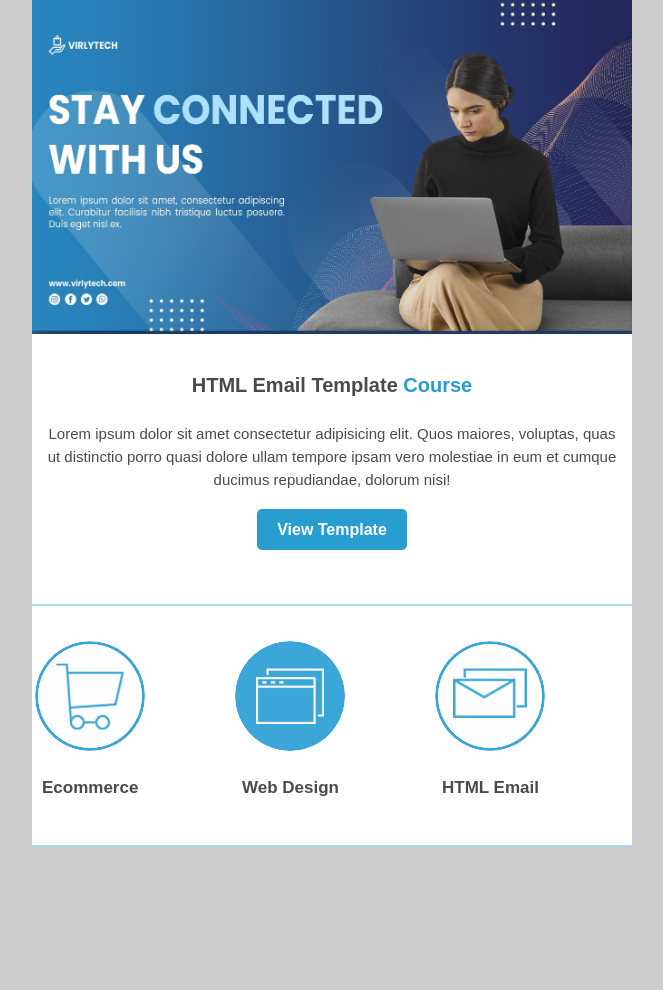
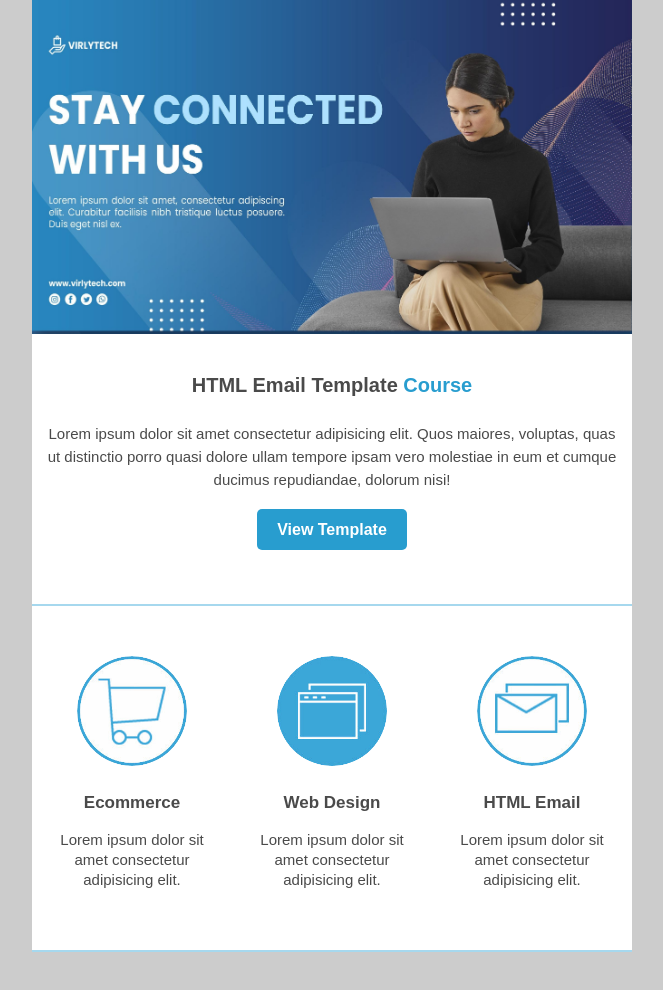
Before and after one commit to itsmeZoha/Email-Template-Design-1, a plain HTML site: page index.html in a window 1280 px wide. Shown: the part 88-1078 px from the top of the page, without its empty margins (308-971 px from the left). Before the commit the page ends 995 px from the top, so only its background shows below. Drawn offline with Linux system fonts and the light colour scheme.

Commit message:
style three column content

```diff
--- a/index.html
+++ b/index.html
@@ -64,7 +64,13 @@
         display: inline-block;
         vertical-align: top;
       }
-
+      .three-coloumns .padding {
+        padding: 15px;
+      }
+      .three-coloumns .content {
+        font-size: 15px;
+        line-height: 20px;
+      }
 
     </style>
   </head>
```
